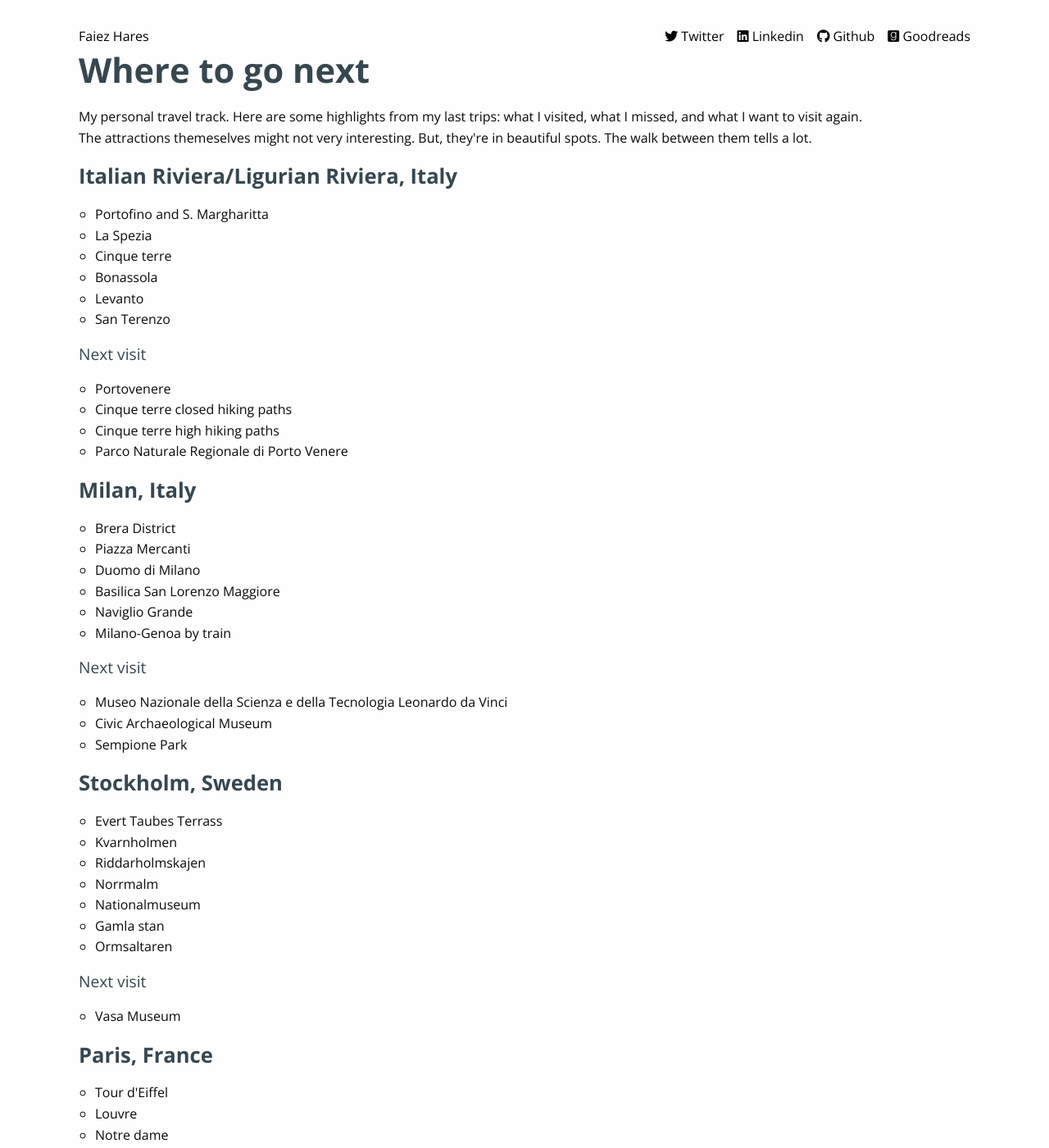
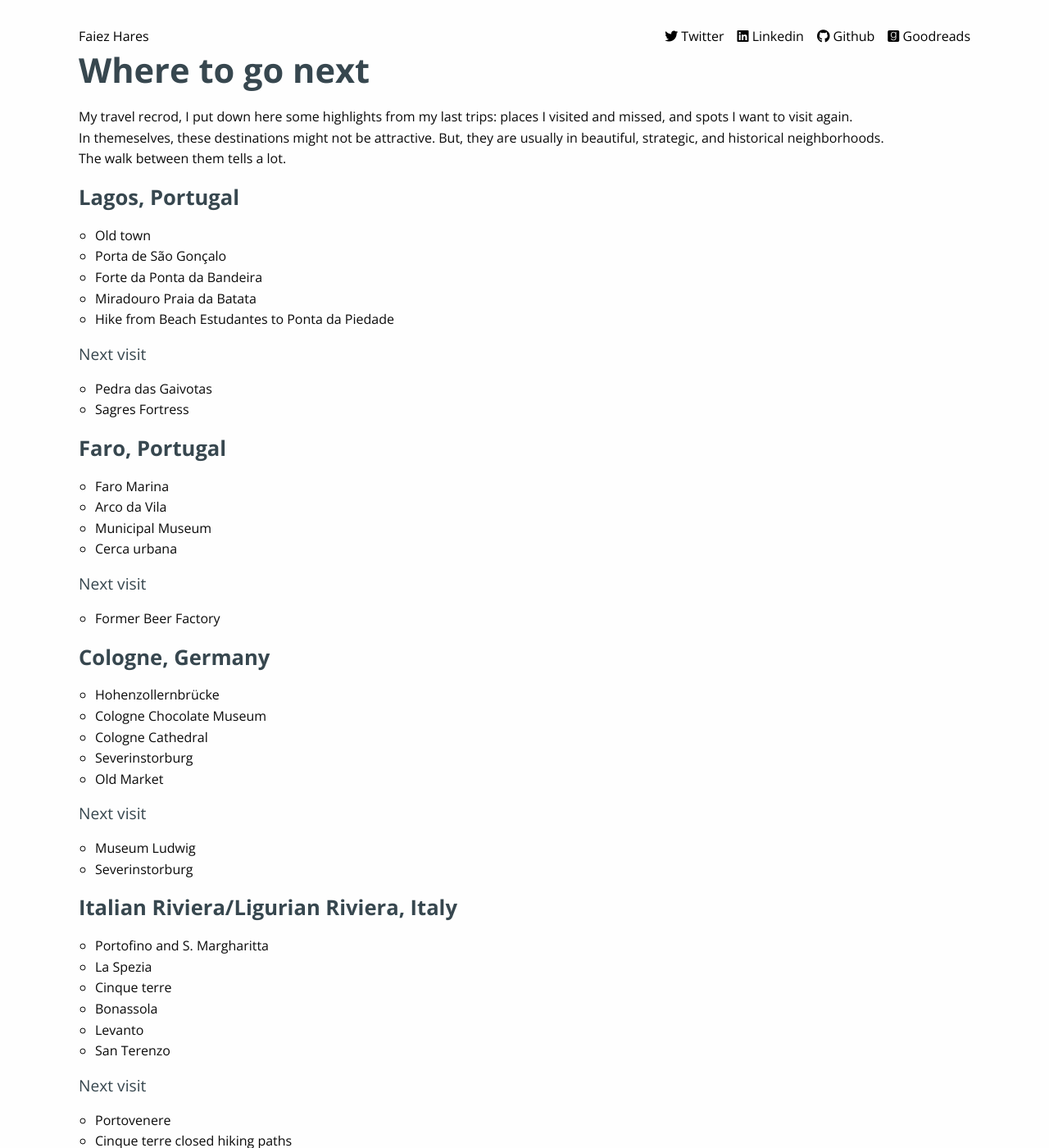
Before and after one commit to haresfaiez/haresfaiez.github.io, a Jekyll site: the page built from where-to-go-next.html, in a window 1280 px wide and 1400 px high. Shown: the whole window at 82% size. Built offline with Jekyll 4.4.1, drawn with Linux system fonts in a browser that asks for light colours.

Commit message:
Add the record of Cologne/Algarve trip

```diff
--- a/_includes/trips-summary.html
+++ b/_includes/trips-summary.html
@@ -1,12 +1,54 @@
 <div>
     <h1>Where to go next</h1>
     <p>
-      My personal travel track. Here are some highlights from my last trips:
-      what I visited, what I missed, and what I want to visit again.
+      My travel recrod, I put down here some highlights from my last trips:
+      places I visited and missed, and spots I want to visit again.
       <br>
-      The attractions themeselves might not very interesting.
-      But, they're in beautiful spots. The walk between them tells a lot.
+      In themeselves, these destinations might not be attractive.
+      But, they are usually in beautiful, strategic, and historical neighborhoods.
+      <br>
+      The walk between them tells a lot.
     </p>
+
+    <h2>Lagos, Portugal</h2>
+    <ul>
+      <li>Old town</li>
+      <li>Porta de São Gonçalo</li>
+      <li>Forte da Ponta da Bandeira</li>
+      <li>Miradouro Praia da Batata</li>
+      <li>Hike from  Beach Estudantes to  Ponta da Piedade</li>
+    </ul>
+    <h3>Next visit</h3>
+    <ul>
+      <li>Pedra das Gaivotas</li>
+      <li>Sagres Fortress</li>
+    </ul>
+
+    <h2>Faro, Portugal</h2>
+    <ul>
+      <li>Faro Marina</li>
+      <li>Arco da Vila</li>
+      <li>Municipal Museum</li>
+      <li>Cerca urbana</li>
+    </ul>
+    <h3>Next visit</h3>
+    <ul>
+        <li>Former Beer Factory</li>
+    </ul>
+
+    <h2>Cologne, Germany</h2>
+    <ul>
+        <li>Hohenzollernbrücke</li>
+        <li>Cologne Chocolate Museum</li>
+	<li>Cologne Cathedral</li>
+	<li>Severinstorburg</li>
+	<li>Old Market</li>
+    </ul>
+    <h3>Next visit</h3>
+    <ul>
+	<li>Museum Ludwig</li>
+	<li>Severinstorburg</li>
+    </ul>
 
     <h2>Italian Riviera/Ligurian Riviera, Italy</h2>
     <ul>
```
